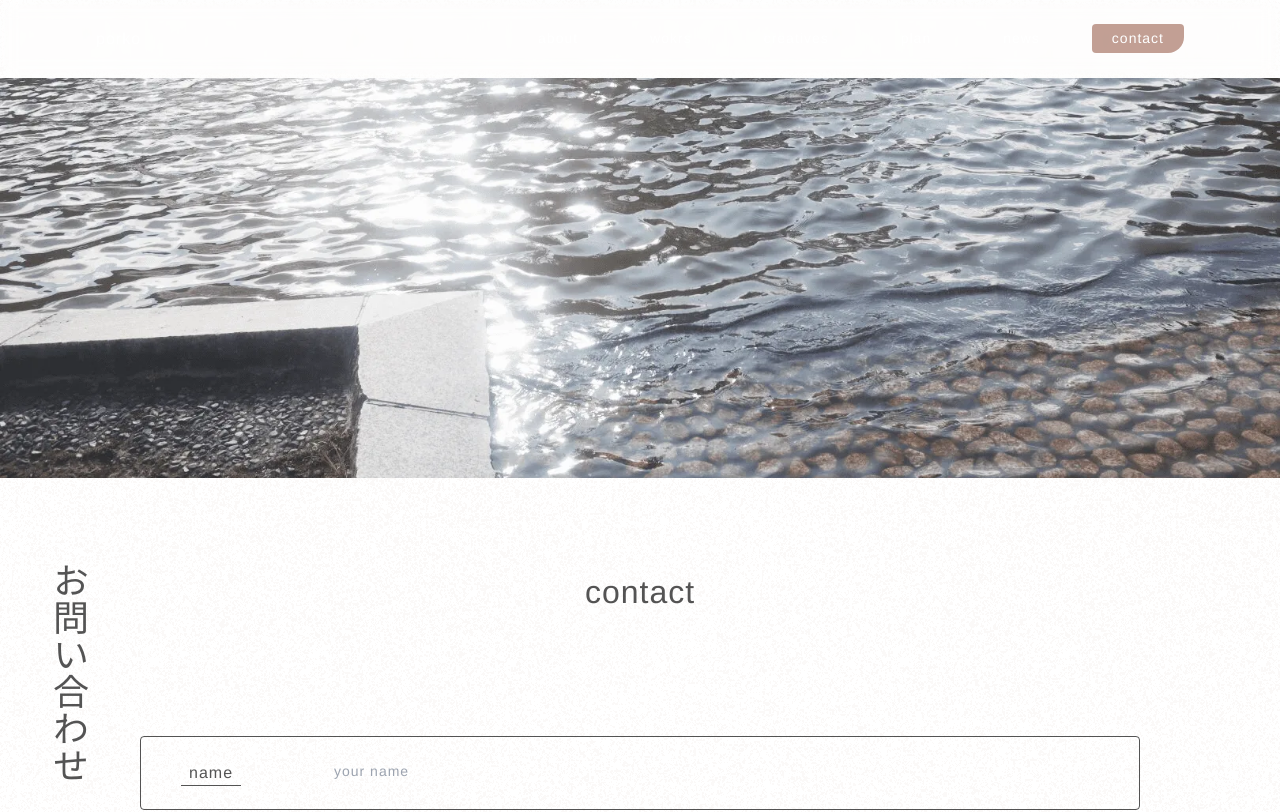
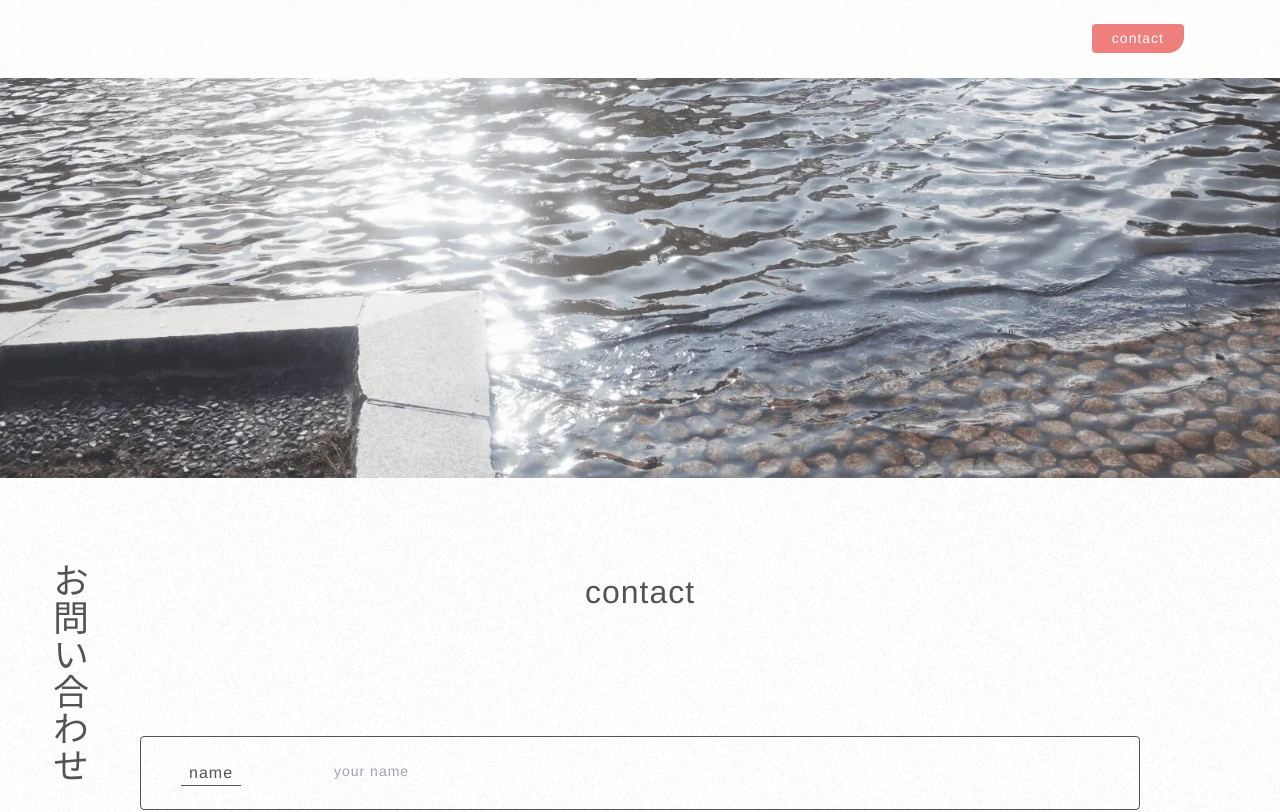
Before and after one commit to kaikojima05/porko, a Next.js app: page /contact in a window 1280 px wide. Shown: the top 812 px of the page. Built offline with nearby package versions, Linux system fonts and the light colour scheme.

Commit message:
primary color の変更

```diff
--- a/tailwind.config.js
+++ b/tailwind.config.js
@@ -10,8 +10,8 @@ module.exports = {
     extend: {
       colors: {
         "base-black": "rgba(0, 0, 0, 0.67)",
-        primary: "rgba(161, 109, 93, 0.65)",
-        accent: "rgba(128, 171, 169, 0.59)",
+        primary: "rgba(234, 85, 80, 0.75)",
+        accent: "rgba(162, 215, 221, 0.78)",
       },
       fontFamily: {
         'head': ['Helvetica Neue', 'Helvetica', '游ゴシック', 'Yu Gothic', 'YuGothic', 'HiraKakuProN-W3i', 'メイリオ', 'Meiryo', 'sans-serif'],
```
